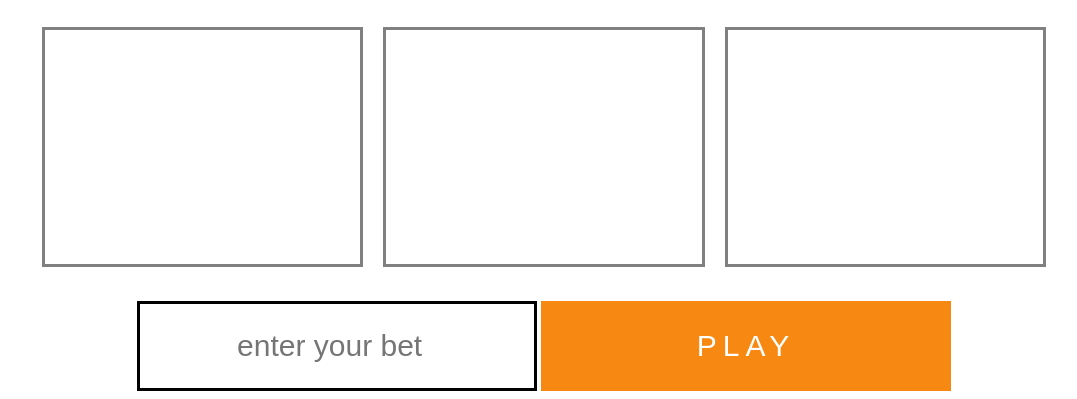
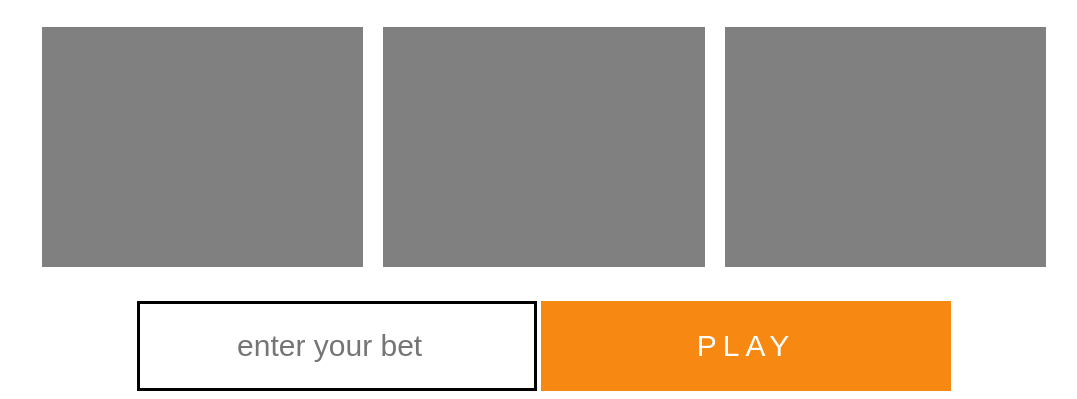
Before and after one commit to mulikov-peter/mapty, a plain HTML site: page One-Armed-Bandit-OPP/index.html in a window 1280 px wide. Shown: the part 86-485 px from the top of the page, without its empty margins (96-1173 px from the left). Drawn offline with Linux system fonts and the light colour scheme.

Commit message:
Create class Game

```diff
--- /dev/null
+++ b/One-Armed-Bandit-OPP/Game.js
@@ -0,0 +1,50 @@
+'use strict';
+// Create class Game
+class Game {
+  constructor(start) {
+    this.stats = new Statistics();
+    this.wallet = new Wallet(start);
+
+    // Get UI Elements:
+    document
+      .querySelector('#start')
+      .addEventListener('click', this.startGame.bind(this));
+
+    this.inputBet = document.querySelector('#bet');
+    this.boards = document.querySelectorAll('div.color');
+    this.spanWallet = document.querySelector('.panel span.wallet');
+    this.divResult = document.querySelector('.result');
+    this.spanGames = document.querySelector('.score span.number');
+    this.spanWins = document.querySelector('.score span.win');
+    this.spanLosses = document.querySelector('.score span.loss');
+
+    this.render();
+  }
+
+  render(
+    colors = ['grey', 'grey', 'grey'],
+    money = this.wallet.getWalletValue(),
+    result = '',
+    stats = [0, 0, 0],
+    bet = 0,
+    wonMoney = 0
+  ) {
+    this.boards.forEach(
+      (board, i) => (board.style.backgroundColor = colors[i])
+    );
+    this.spanWallet.textContent = money;
+
+    result
+      ? (result = `You win ${wonMoney}`)
+      : !result && result !== ''
+      ? (result = `You lost ${wonMoney}`)
+      : result;
+
+    this.divResult.textContent = result;
+    this.spanGames.textContent = stats[0];
+    this.spanWins.textContent = stats[1];
+    this.spanLosses.textContent = stats[2];
+  }
+
+  startGame() {}
+}
--- a/One-Armed-Bandit-OPP/index.html
+++ b/One-Armed-Bandit-OPP/index.html
@@ -22,11 +22,11 @@
       </section>
 
       <section class="panel">
-        <h2>Your Money Before New Game: <span class="wallet"></span></h2>
+        <h2>Your Money Before New Game: <span class="wallet">0</span></h2>
       </section>
 
       <section class="score">
-        <div class="result"></div>
+        <div class="result">0</div>
         <div>Played: <span class="number">0</span> games.</div>
         <div>Victories: <span class="win">0</span></div>
         <div>Losses: <span class="loss">0</span></div>
@@ -36,6 +36,7 @@
     <script src="Statistics.js"></script>
     <script src="Draw.js"></script>
     <script src="Result.js"></script>
+    <script src="Game.js"></script>
     <script src="script.js"></script>
   </body>
 </html>
--- a/One-Armed-Bandit-OPP/script.js
+++ b/One-Armed-Bandit-OPP/script.js
@@ -1 +1,2 @@
 'use strict';
+const game = new Game(100);
```
